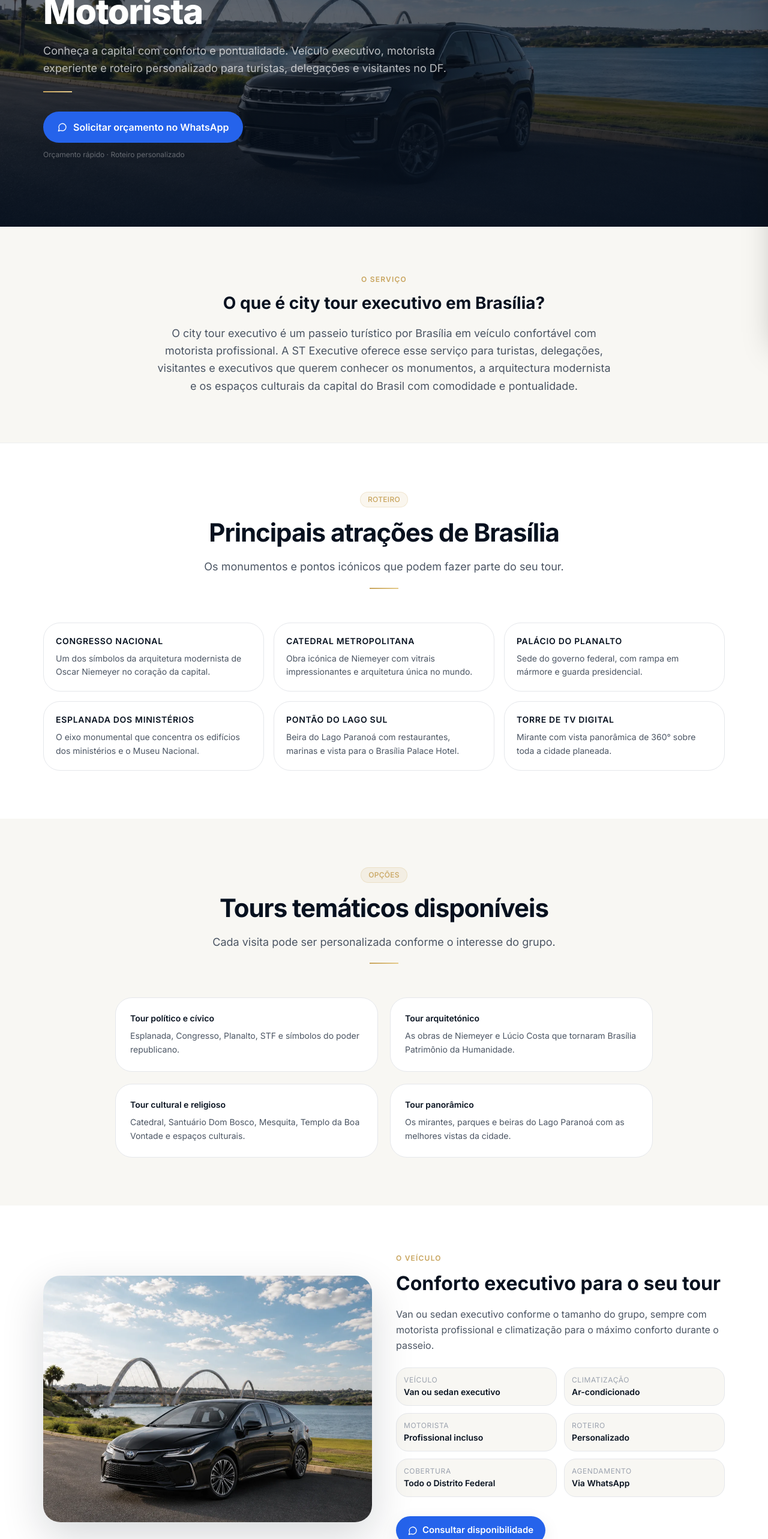
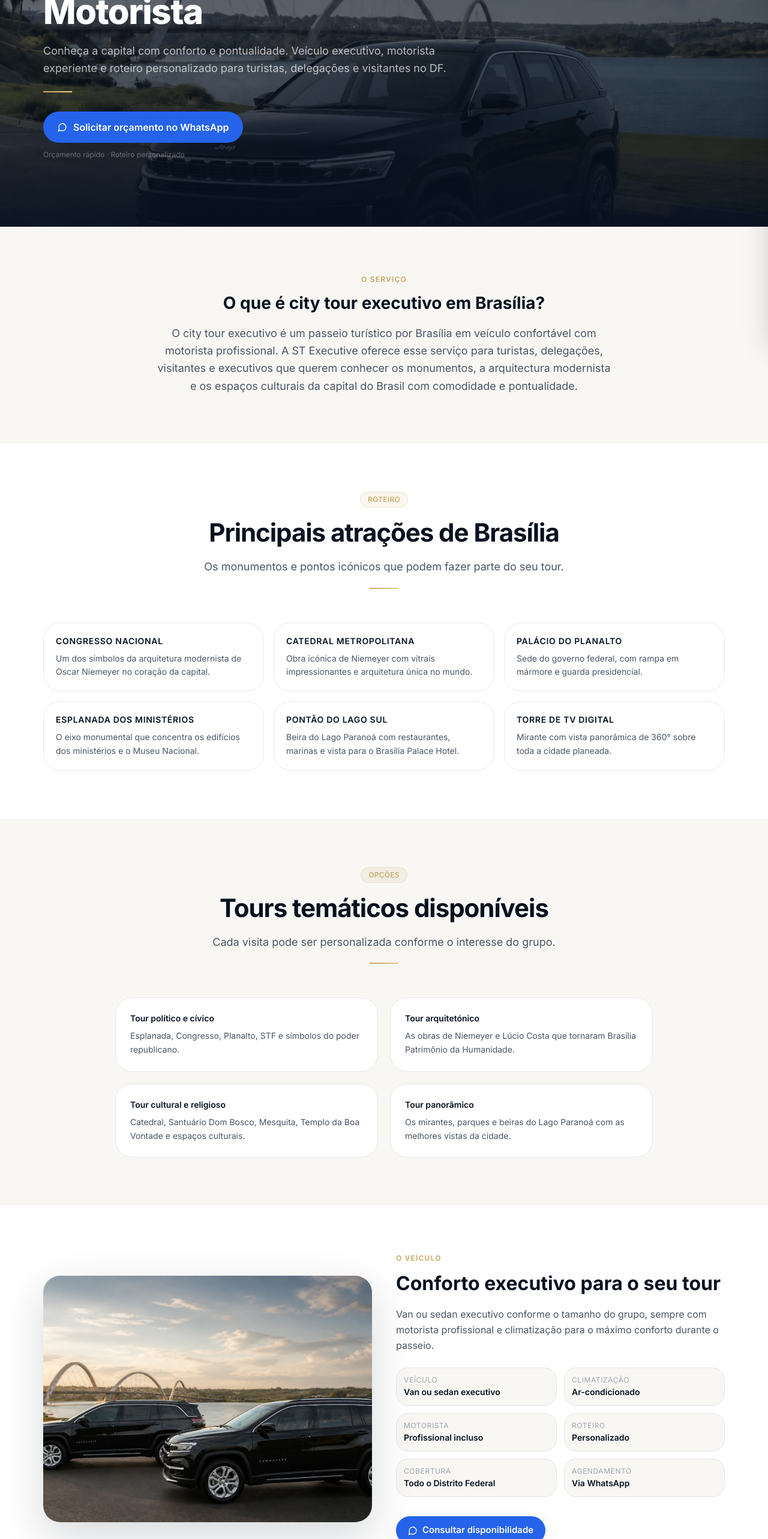
Before and after one commit to Pedrolopespro/stexecutive, a Next.js app: page /city-tour-brasilia in a window 1280 px wide. Shown: the part 234-2800 px from the top of the page at 60% size. Built offline with nearby package versions, Linux system fonts and the light colour scheme.

Commit message:
fix: usar fotos exclusivas (Ponte JK) na página de City Tour
Substitui as imagens duplicadas com a página de Transporte Executivo
por fotos ainda não usadas no site, com a Ponte JK ao fundo, mais
alinhadas ao tema de passeio turístico.

```diff
--- a/src/app/city-tour-brasilia/page.tsx
+++ b/src/app/city-tour-brasilia/page.tsx
@@ -136,8 +136,8 @@ export default function CityTourBrasiliaPage() {
         <section className="relative min-h-[75vh] flex flex-col justify-end overflow-hidden bg-navy-950">
           <div className="absolute inset-0 z-0">
             <img
-              src="/images/content/SUV wild.webp"
-              alt="City tour em Brasília com motorista executivo — ST Executive"
+              src="/images/content/commander.webp"
+              alt="City tour em Brasília com motorista executivo — Ponte JK ao fundo — ST Executive"
               className="w-full h-full object-cover object-center"
             />
             <div className="absolute inset-0 bg-gradient-to-b from-navy-950/75 via-navy-950/60 to-navy-950/95" />
@@ -259,8 +259,8 @@ export default function CityTourBrasiliaPage() {
             <div className="grid grid-cols-1 lg:grid-cols-2 gap-10 items-center">
               <div className="relative rounded-2xl overflow-hidden shadow-premium aspect-[4/3]">
                 <img
-                  src="/images/content/seda executivo.webp"
-                  alt="Veículo executivo ST Executive para city tour em Brasília"
+                  src="/images/content/comanders.webp"
+                  alt="Veículos executivos ST Executive para city tour em Brasília, com a Ponte JK ao fundo"
                   className="w-full h-full object-cover"
                 />
               </div>
```
